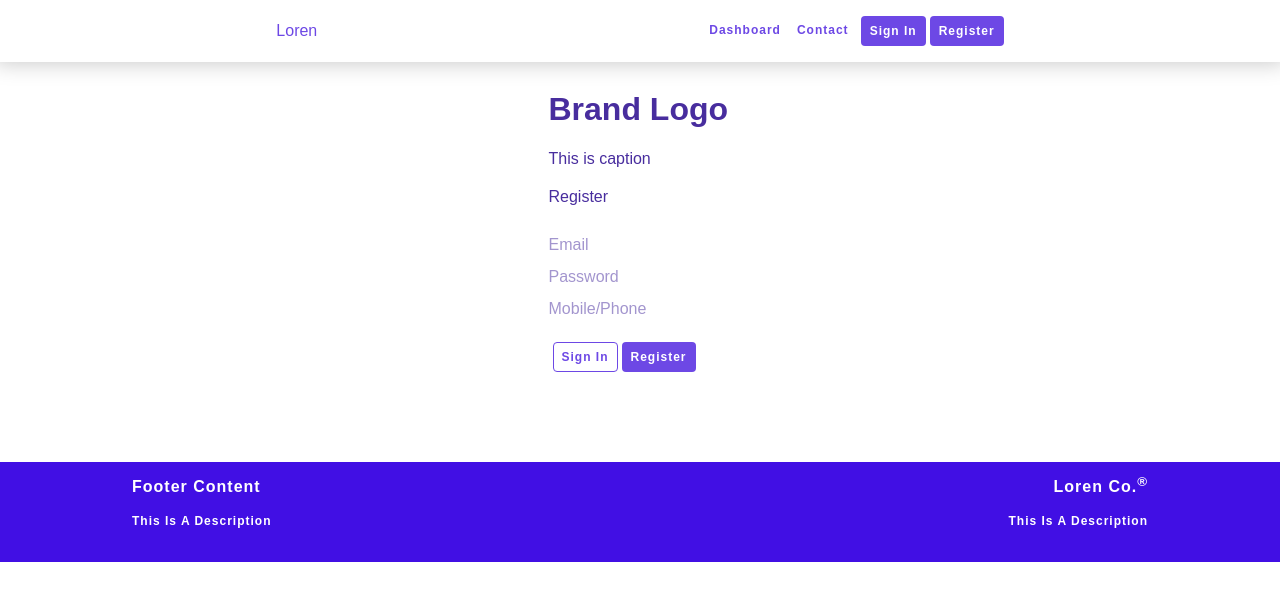
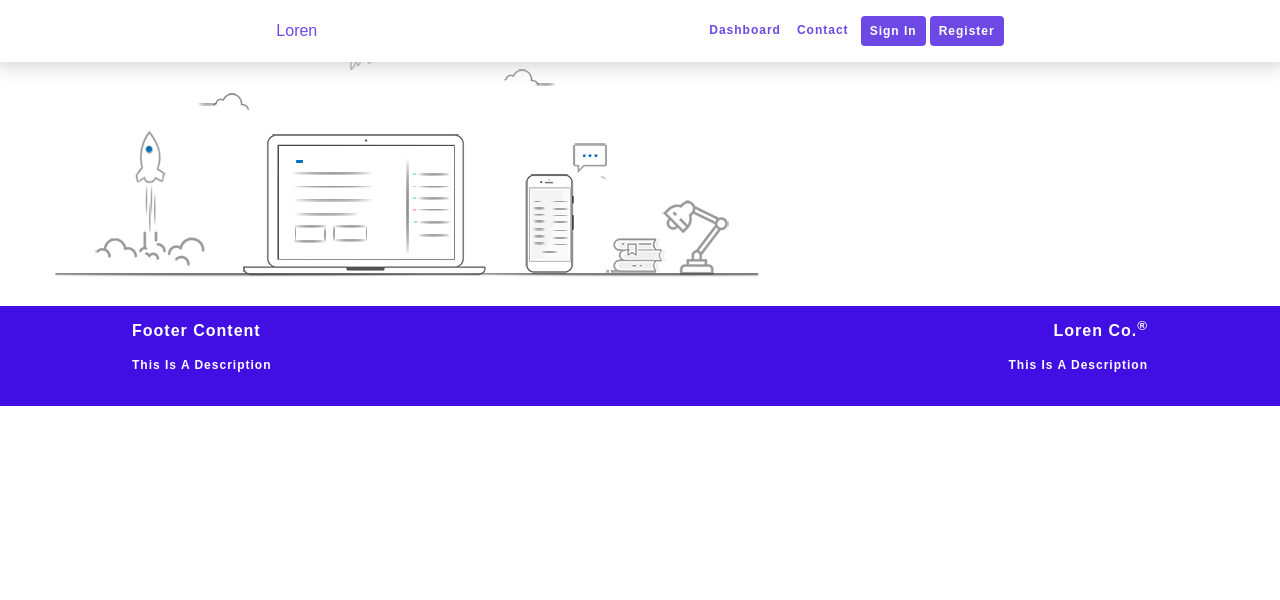
Before and after one commit to nayaksoumya56/angular-training2, an Angular app: page /dashboard in a window 1280 px wide. Before the commit this address led to /. Shown: the top 600 px of the page. Built offline with nearby package versions, Linux system fonts and the light colour scheme.

Commit message:
added dashboard component

```diff
--- a/src/app/app.component.html
+++ b/src/app/app.component.html
@@ -1,5 +1,5 @@
 <div class="wrapper">
 <app-header></app-header>
-<app-register></app-register>
+<router-outlet></router-outlet>
 <app-footer></app-footer>
 </div>
--- a/src/app/app.module.ts
+++ b/src/app/app.module.ts
@@ -7,6 +7,7 @@ import { RegisterComponent } from './register/register.component';
 import { LoginComponent } from './login/login.component';
 import { HeaderComponent } from './header/header.component';
 import { FooterComponent } from './footer/footer.component';
+import { DashboardComponent } from './dashboard/dashboard.component';
 
 @NgModule({
   declarations: [
@@ -14,7 +15,8 @@ import { FooterComponent } from './footer/footer.component';
     RegisterComponent,
     LoginComponent,
     HeaderComponent,
-    FooterComponent
+    FooterComponent,
+    DashboardComponent
   ],
   imports: [
     BrowserModule,
--- /dev/null
+++ b/src/app/dashboard/dashboard.component.html
@@ -0,0 +1,6 @@
+<div class="dashboard-wrapper">
+    <div class="welcome-box fadeIn">
+        <img src="../../images/big.png">
+    </div>
+
+</div>
--- /dev/null
+++ b/src/app/dashboard/dashboard.component.ts
@@ -0,0 +1,15 @@
+import { Component, OnInit } from '@angular/core';
+
+@Component({
+  selector: 'app-dashboard',
+  templateUrl: './dashboard.component.html',
+  styleUrls: ['./dashboard.component.scss']
+})
+export class DashboardComponent implements OnInit {
+
+  constructor() { }
+
+  ngOnInit() {
+  }
+
+}
--- a/src/app/header/header.component.html
+++ b/src/app/header/header.component.html
@@ -6,16 +6,16 @@
           <div class="nav-content">
             <ul class="nav-items">
               <li class="items">
-                <a class="item-link" href="#">Dashboard</a>
+                <a class="item-link" routerLink="/dashboard">Dashboard</a>
               </li>
               <li class="items">
                 <a class="item-link" href="#">Contact</a>
               </li>
               <li class="items">
-                <a class="item-link bttn" href="#">Sign In</a>
+                <a class="item-link bttn" routerLink="/login">Sign In</a>
               </li>
               <li class="items">
-                <a class="item-link bttn" href="#">Register</a>
+                <a class="item-link bttn" routerLink="/register">Register</a>
               </li>
             </ul>
           </div>
--- a/src/app/login/login.component.html
+++ b/src/app/login/login.component.html
@@ -17,10 +17,10 @@
     </div>
     <div class="nav-bttn">
       <div class="login-button">
-        <a class="bttn item-link">Sign In</a>
+        <a class="bttn item-link" routerLink="/login">Sign In</a>
       </div>
       <div class="register-button">
-        <a class="bttn-white item-link">Register</a>
+        <a class="bttn-white item-link" routerLink="/register">Register</a>
       </div>
     </div>
   </div>
--- a/src/app/register/register.component.html
+++ b/src/app/register/register.component.html
@@ -20,10 +20,10 @@
             </div>
             <div class="nav-bttn">
             <div class="login-button">
-              <a class="bttn-white item-link">Sign In</a>
+              <a class="bttn-white item-link" routerLink="/login">Sign In</a>
             </div>
             <div class="register-button">
-                <a class="bttn item-link">Register</a>
+                <a class="bttn item-link" routerLink="/register">Register</a>
             </div>
           </div>
           </div>
```
Also changed, not shown: src/app/app-routing.module.ts (+6 -2 lines), src/app/dashboard/dashboard.component.scss (added), src/images/big.png (added), 1 other file (tests, documents, lock files or other folders).
